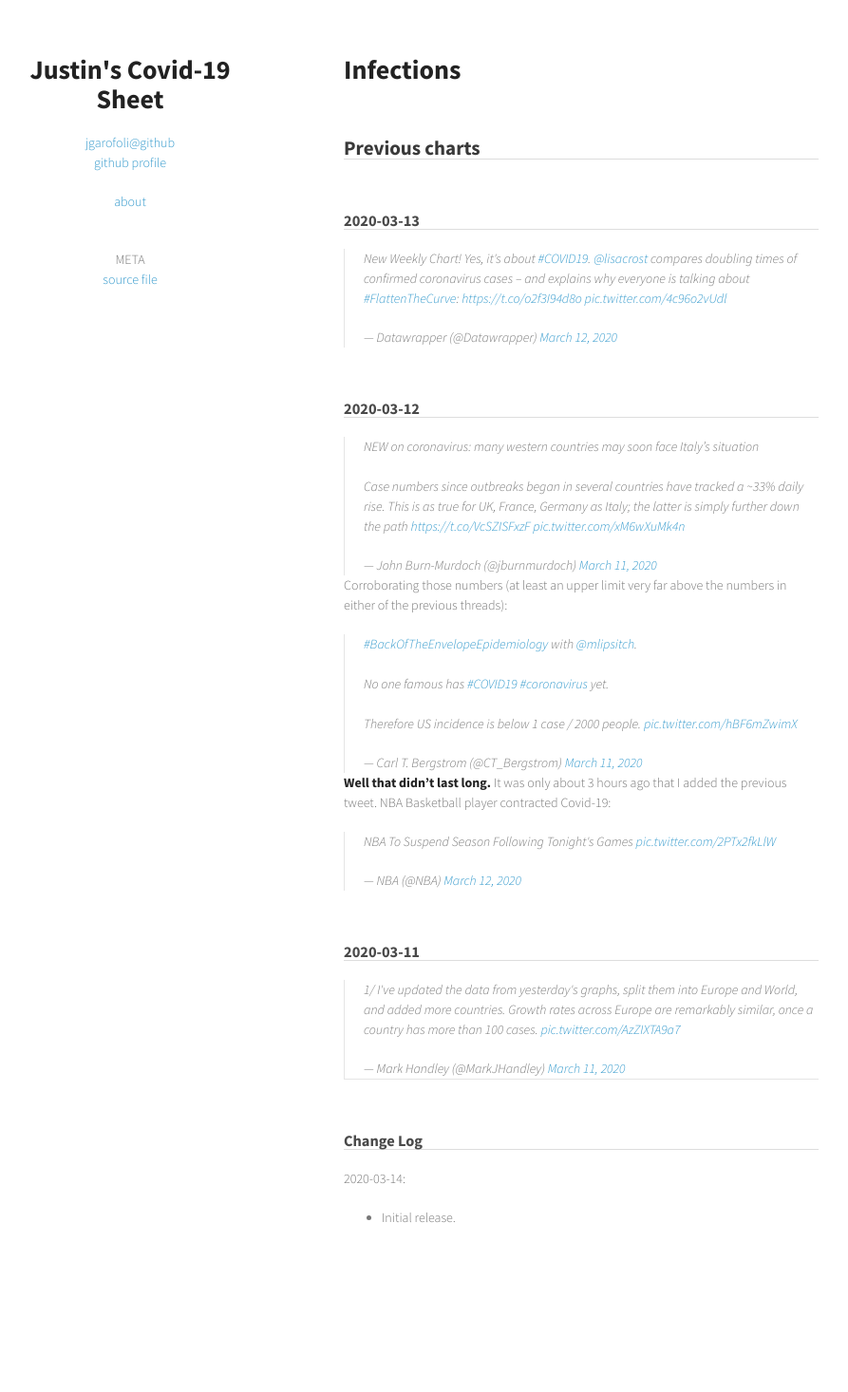
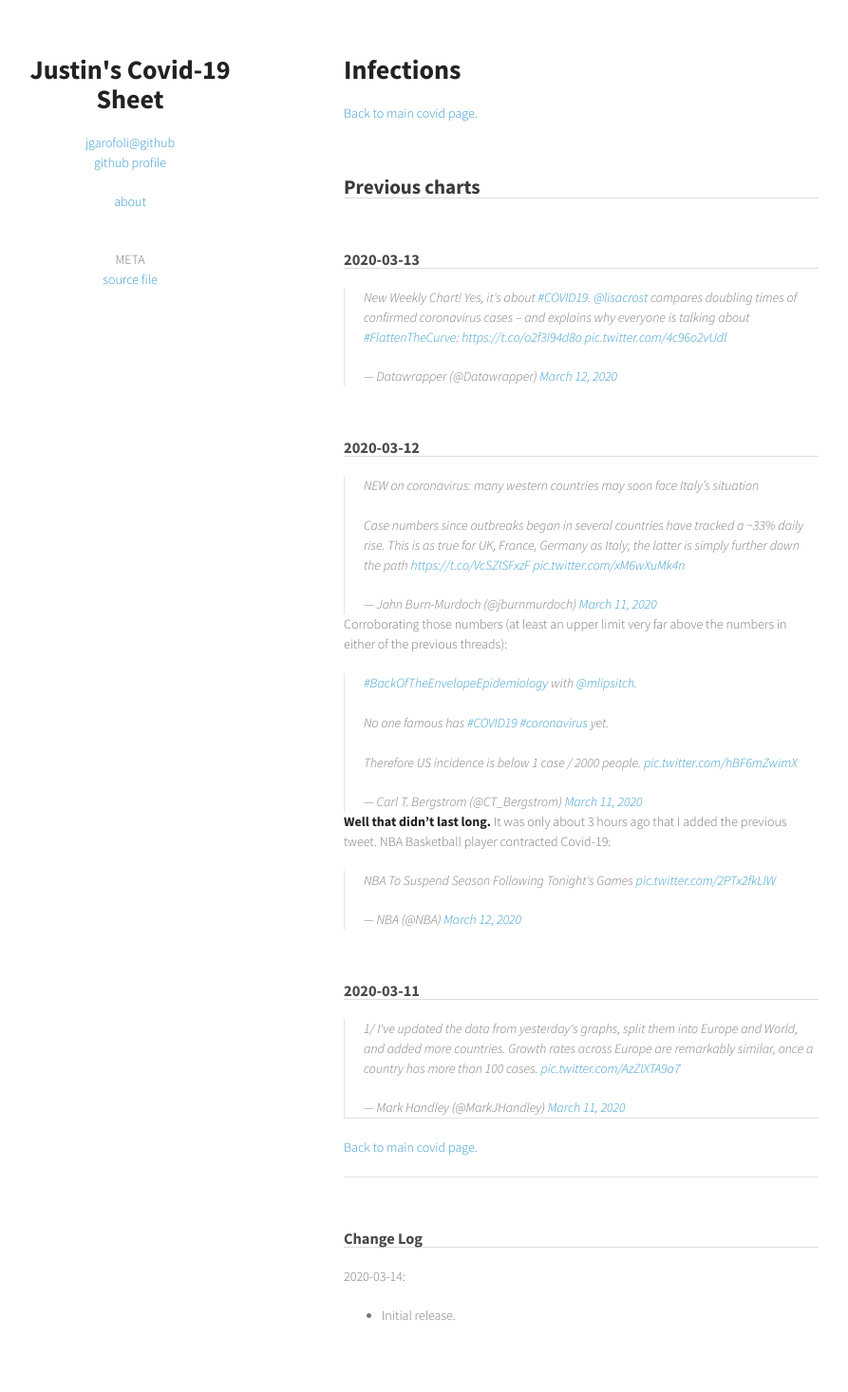
Before and after one commit to jgarofoli/jgarofoli.github.io, a Jekyll site: the page built from covid19/infections.md, in a window 1280 px wide. Shown: the whole page at 95% size, without its empty margins (208-1101 px from the left). Built offline with Jekyll 4.4.1, drawn with Linux system fonts in a browser that asks for light colours; comment, search, counter and statistics services are not loaded; before the commit the page ends 1363 px from its top, so only the background shows below that.

Commit message:
Add link back to main covid page

```diff
--- a/covid19/infections.md
+++ b/covid19/infections.md
@@ -8,6 +8,7 @@ changelog: |
 
 # {{ page.title }}
 
+<a href="{% link covid19/index.md %}">Back to main covid page.</a>
 
 ## Previous charts
 
@@ -30,3 +31,7 @@ Corroborating those numbers (at least an upper limit very far above the numbers
 ### 2020-03-11
 
 <blockquote class="twitter-tweet"><p lang="en" dir="ltr">1/ I&#39;ve updated the data from yesterday&#39;s graphs, split them into Europe and World, and added more countries. Growth rates across Europe are remarkably similar, once a country has more than 100 cases. <a href="https://t.co/AzZIXTA9a7">pic.twitter.com/AzZIXTA9a7</a></p>&mdash; Mark Handley (@MarkJHandley) <a href="https://twitter.com/MarkJHandley/status/1237781162153717760?ref_src=twsrc%5Etfw">March 11, 2020</a></blockquote> <script async src="https://platform.twitter.com/widgets.js" charset="utf-8"></script>
+
+---
+
+<a href="{% link covid19/index.md %}">Back to main covid page.</a>
```
